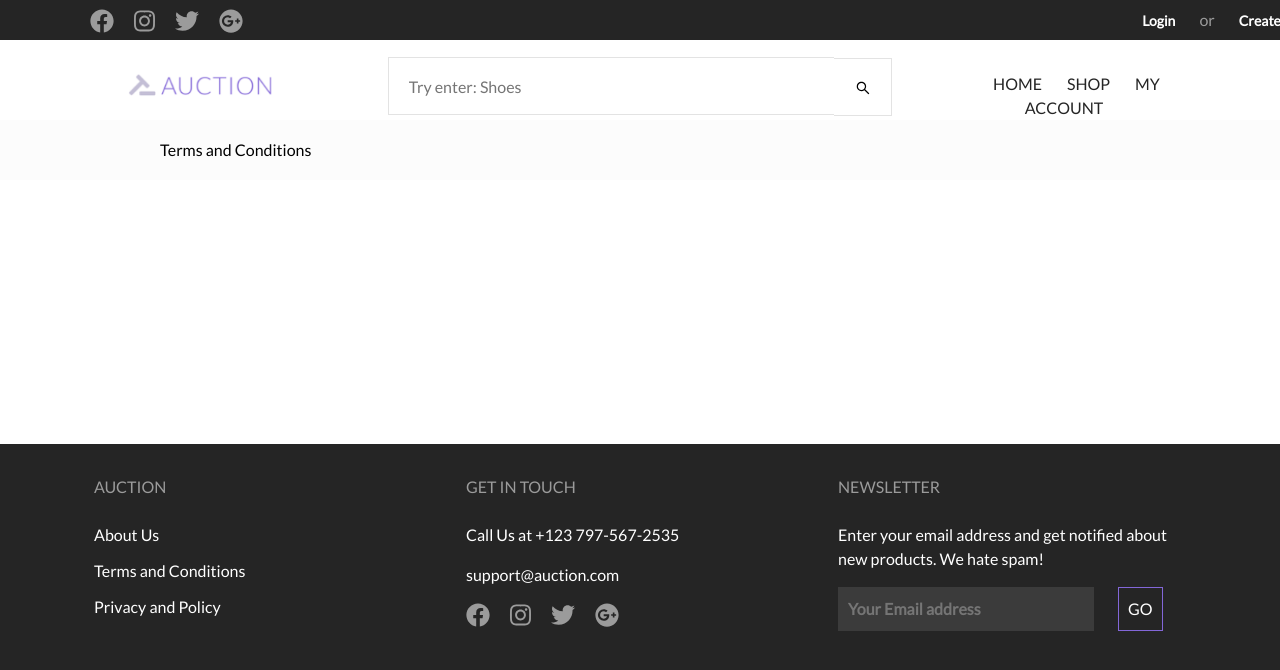
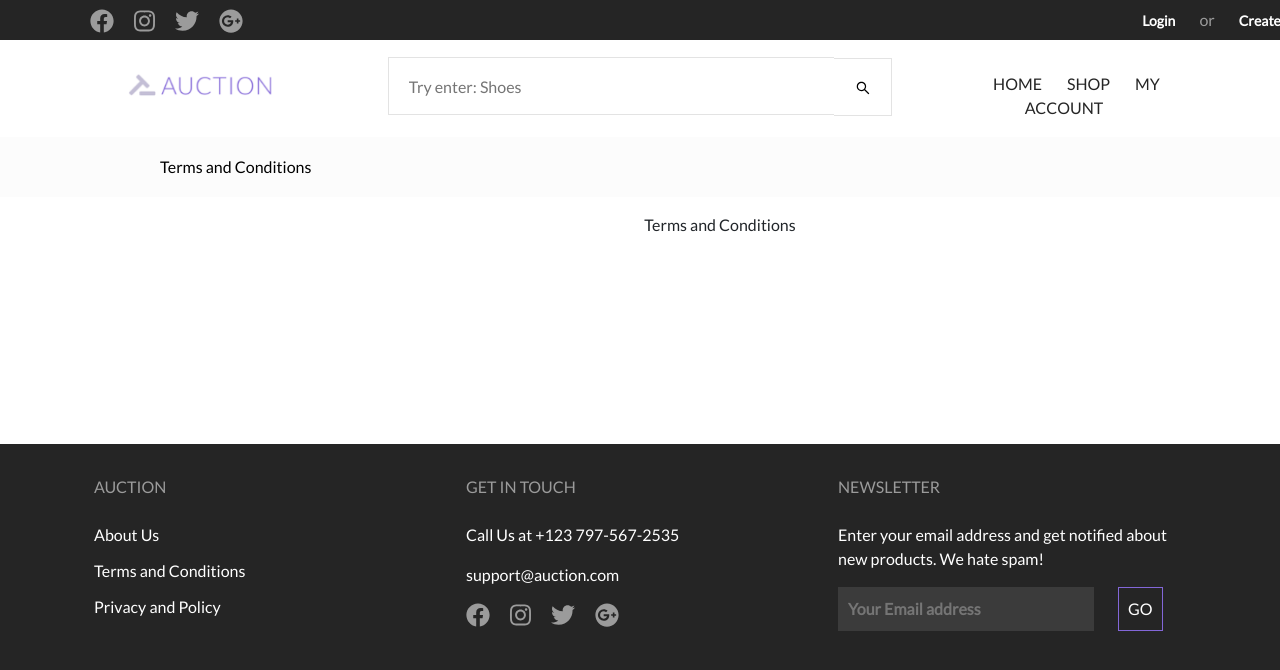
Before and after one commit to admirkrilasevic/AuctionApp, a React (Create React App) app in the folder src/main/frontend/: page /terms in a window 1280 px wide. Shown: the top 670 px of the page. Built offline with nearby package versions, Linux system fonts and the light colour scheme.

Commit message:
page header fixes

```diff
--- a/src/main/frontend/src/App.js
+++ b/src/main/frontend/src/App.js
@@ -11,8 +11,8 @@ import Register from './pages/Register';
 import About from './pages/About';
 import TermsConditions from './pages/TermsAndConditions';
 import PrivacyPolicy from './pages/PrivacyAndPolicy';
+import PageHeader from './components/PageHeader';
 import { BrowserRouter as Router, Route, Switch } from 'react-router-dom';
-
 
 function App() {
   return (
@@ -25,10 +25,14 @@ function App() {
             <Home />
           </Route>
           <Route path="/login">
-            <Login />
+            <PageHeader title="Login">
+              <Login />
+            </PageHeader>
           </Route>
           <Route path="/register">
-            <Register/>
+            <PageHeader title="Register">
+              <Register />
+            </PageHeader>
           </Route>
           <Route path="/shop">
             <Shop />
@@ -37,13 +41,19 @@ function App() {
             <Account />
           </Route>
           <Route path="/about">
-            <About />
+            <PageHeader title="About Us">
+              <About />
+            </PageHeader>
           </Route>
           <Route path="/terms">
-            <TermsConditions />
+            <PageHeader title="Terms and Conditions">
+              <TermsConditions />
+            </PageHeader>
           </Route>
           <Route path="/privacy">
-            <PrivacyPolicy />
+            <PageHeader title="Privacy and Policy">
+              <PrivacyPolicy />
+            </PageHeader>
           </Route>
         </Switch>
         <Footer />
--- /dev/null
+++ b/src/main/frontend/src/components/PageHeader.js
@@ -0,0 +1,17 @@
+import styles from "./PageHeader.module.css";
+
+const PageHeader = ({title, children}) => {
+    return (
+        <div>
+            <div className={styles.pageHeader}>
+                <p>{title}</p>
+            </div>
+            <div className={styles.pageContent}>
+                <p></p>
+                {children}
+            </div>
+        </div>
+    );
+}
+
+export default PageHeader;
--- a/src/main/frontend/src/pages/PageHeader.module.css
+++ b/src/main/frontend/src/components/PageHeader.module.css
@@ -3,6 +3,7 @@
     height: 60px;
     font-family: Lato;
     width: 100%;
+    margin-top: 17px;
 }
 
 .pageHeader p{
@@ -13,3 +14,10 @@
     font-size: 16px;
     padding: 18px 160px;
 }
+
+.pageContent {
+    width: 1440px;
+    margin: auto;
+    text-align: center;
+    font-family: Lato;
+}
--- a/src/main/frontend/src/pages/About.js
+++ b/src/main/frontend/src/pages/About.js
@@ -1,12 +1,6 @@
-import styles from "./PageHeader.module.css";
-
 function About(){
     return (
-        <div>
-            <div className={styles.pageHeader}>
-                <p>About Us</p>
-            </div>
-        </div>
+        <p>About Us</p>
     );
 }
 
--- a/src/main/frontend/src/pages/Login.js
+++ b/src/main/frontend/src/pages/Login.js
@@ -1,12 +1,6 @@
-import styles from "./PageHeader.module.css";
-
 function Login(){
     return (
-        <div>
-            <div className={styles.pageHeader}>
-                <p>Login</p>
-            </div>
-        </div>
+        <p>Login</p>
     );
 }
 
--- a/src/main/frontend/src/pages/PrivacyAndPolicy.js
+++ b/src/main/frontend/src/pages/PrivacyAndPolicy.js
@@ -1,12 +1,6 @@
-import styles from "./PageHeader.module.css";
-
 function PrivacyPolicy(){
     return (
-        <div>
-            <div className={styles.pageHeader}>
-                <p>Privacy and Policy</p>
-            </div>
-        </div>
+        <p>Privacy and Policy</p>
     );
 }
 
--- a/src/main/frontend/src/pages/Register.js
+++ b/src/main/frontend/src/pages/Register.js
@@ -1,12 +1,6 @@
-import styles from "./PageHeader.module.css";
-
 function Register(){
     return (
-        <div>
-            <div className={styles.pageHeader}>
-                <p>Register</p>
-            </div>
-        </div>
+        <p>Register</p>
     );
 }
 
--- a/src/main/frontend/src/pages/TermsAndConditions.js
+++ b/src/main/frontend/src/pages/TermsAndConditions.js
@@ -1,12 +1,6 @@
-import styles from "./PageHeader.module.css";
-
 function TermsConditions(){
     return (
-        <div>
-            <div className={styles.pageHeader}>
-                <p>Terms and Conditions</p>
-            </div>
-        </div>
+        <p>Terms and Conditions</p>
     );
 }
 
```
Also changed, not shown: src/main/frontend/src/pages/Account.js (line endings or trailing spaces), src/main/frontend/src/pages/Home.js (line endings or trailing spaces), src/main/frontend/src/pages/Shop.js (line endings or trailing spaces).
